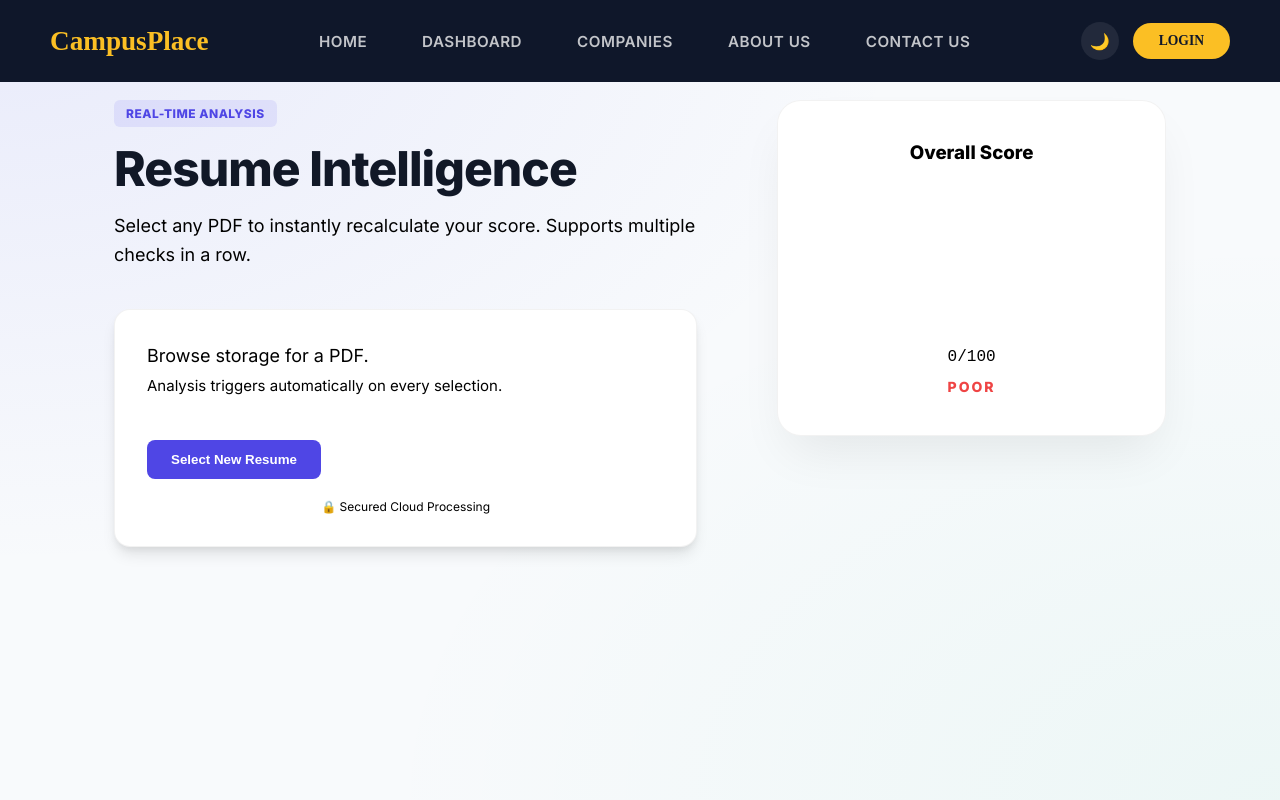
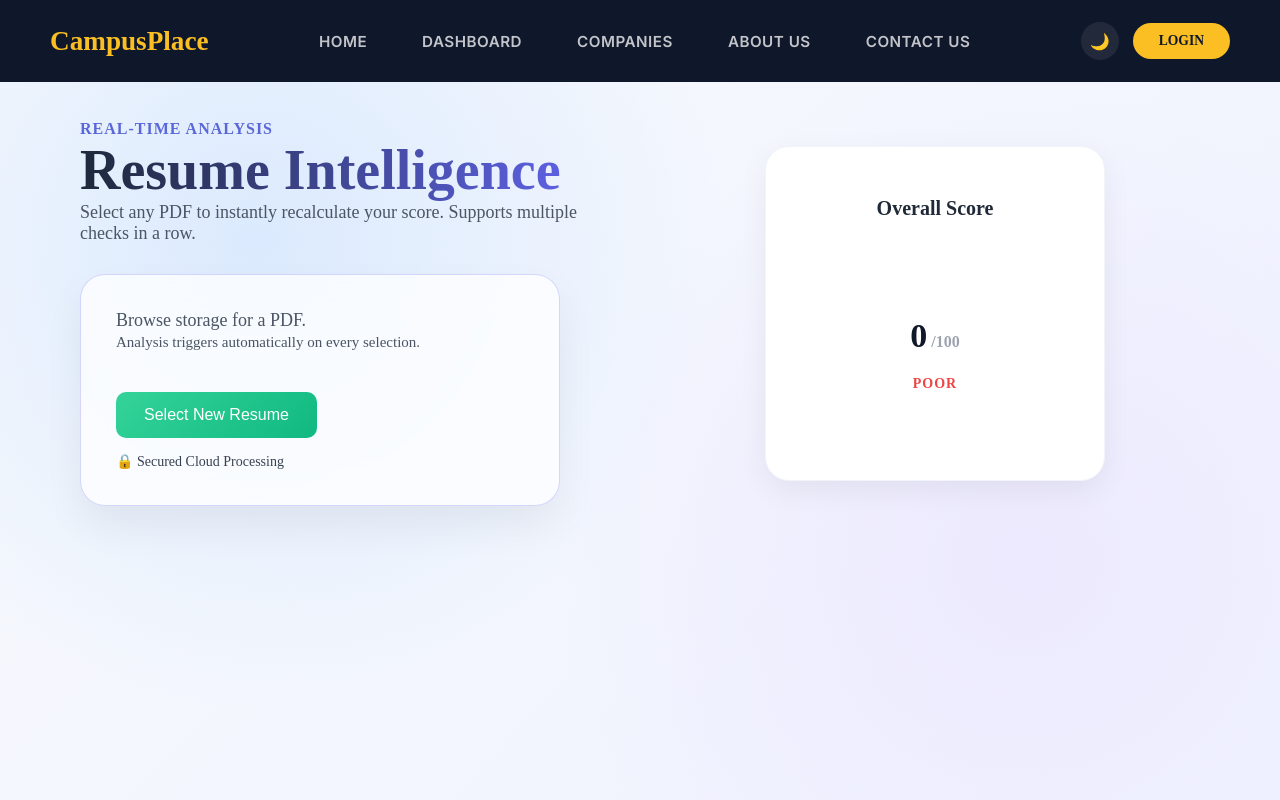
Before and after one commit to kanisha46/CampusPlace, a React (Vite) app in the folder CampusPlace-frontend/: page /resume-analysis in a window 1280 px wide. Shown: the top 800 px of the page. Built offline with nearby package versions, Linux system fonts and the light colour scheme; grey boxes are pictures that could not be loaded.

Commit message:
dashboard changed

```diff
--- a/CampusPlace-frontend/src/pages/Home.jsx
+++ b/CampusPlace-frontend/src/pages/Home.jsx
@@ -10,7 +10,7 @@ const dashboardItems = [
   { id: 2, title: "Company & Placements", desc: "Browse companies and placement insights.", icon: "💼",path: "/companies" },
   { id: 3, title: "Question Bank", desc: "Practice real interview questions.", icon: "❓",path: "/questions" },
   { id: 4, title: "Resume Analysis", desc: "Get AI-powered feedback.", icon: "📄", path: "/resume-analysis" },
-  { id: 5, title: "Progress Tracking", desc: "Monitor your learning journey.", icon: "📈" },
+  { id: 5, title: "Progress Tracking", desc: "Monitor your learning journey.", icon: "📈", path: "/progress" },
   { id: 6, title: "Mock test", desc: "Practice with quiz and code", icon: "🎙️" ,path: "/mock-test"},
 ];
 
--- a/CampusPlace-frontend/src/pages/ResumeAnalysis.css
+++ b/CampusPlace-frontend/src/pages/ResumeAnalysis.css
@@ -1,198 +1,436 @@
 /* ================= GLOBAL & LAYOUT ================= */
-:root {
-  --primary: #4f46e5;
-  --secondary: #10b981;
-  --bg-dark: #0a0c10;
-  --text-main: #1f2937;
-  --text-muted: #6b7280;
-  --glass-bg: rgba(255, 255, 255, 0.8);
-  --glass-border: rgba(0, 0, 0, 0.05);
-}
-
 .resume-page {
   min-height: 100vh;
-  font-family: 'Inter', -apple-system, sans-serif;
-  /* Cleaner background: subtle mesh gradient */
-  background-color: #f8fafc;
-  background-image:
-    radial-gradient(at 0% 0%, rgba(99, 102, 241, 0.1) 0px, transparent 50%),
-    radial-gradient(at 100% 100%, rgba(16, 185, 129, 0.05) 0px, transparent 50%);
+  background: radial-gradient(circle at 20% 30%, #dbeafe, transparent 40%),
+              radial-gradient(circle at 80% 70%, #ede9fe, transparent 40%),
+              linear-gradient(135deg, #f8fafc, #eef2ff);
 }
 
 .resume-container {
   display: flex;
-  gap: 80px;
-  max-width: 1100px;
+  gap: 60px;
+  max-width: 1200px;
+  width: 100%;
   margin: 0 auto;
-  padding: 100px 24px;
-  align-items: flex-start; /* Better for dynamic content height */
+  padding: 120px 40px 80px;
+  align-items: center;
+  justify-content: space-between;
+}
+.bar-fill {
+  height: 8px;
+  border-radius: 10px;
+  background: linear-gradient(90deg, #6366f1, #10b981);
+  transition: width 0.8s ease-in-out;
 }
 
+.bar-bg {
+  background: #e5e7eb;
+  height: 8px;
+  border-radius: 10px;
+  flex: 1;
+  margin: 0 12px;
+}
 /* ================= LEFT SECTION ================= */
 .resume-left {
-  flex: 1.2;
+  flex: 1;
 }
 
 .resume-badge {
-  display: inline-block;
-  background: rgba(79, 70, 229, 0.1);
-  color: var(--primary);
-  padding: 6px 12px;
-  border-radius: 6px;
-  font-size: 12px;
-  font-weight: 700;
-  letter-spacing: 0.5px;
-  margin-bottom: 16px;
+  color: #5a67d8;
+  font-weight: 600;
+  letter-spacing: 1px;
 }
 
 .resume-left h1 {
-  font-size: 48px;
-  font-weight: 800;
-  letter-spacing: -0.02em;
-  color: #111827;
-  margin-bottom: 16px;
-  line-height: 1.1;
+  font-size: 56px;
+  font-weight: 700;
+  background: linear-gradient(90deg, #1e293b, #6366f1);
+  -webkit-background-clip: text;
+  -webkit-text-fill-color: transparent;
 }
 
 .resume-left p {
-  color: var(--text-muted);
+  color: #4b5563;
   font-size: 18px;
-  line-height: 1.6;
-  margin-bottom: 40px;
+  margin-bottom: 30px;
+  max-width: 500px;
 }
 
-/* ================= UPLOAD CARD ================= */
+/* ================= DYNAMIC UPLOAD CARDS ================= */
 .upload-card {
-  background: white;
-  padding: 32px;
-  border-radius: 16px;
-  border: 1px solid var(--glass-border);
-  box-shadow: 0 4px 6px -1px rgba(0, 0, 0, 0.05), 0 10px 15px -3px rgba(0, 0, 0, 0.1);
-  transition: all 0.3s cubic-bezier(0.4, 0, 0.2, 1);
+  background: rgba(255, 255, 255, 0.75);
+  backdrop-filter: blur(18px);
+  padding: 35px;
+  border-radius: 25px;
+  border: 1px solid rgba(99, 102, 241, 0.25);
+  box-shadow: 0 20px 40px rgba(0, 0, 0, 0.06);
+  max-width: 480px;
+  transition: 0.4s ease;
 }
 
 .upload-card:hover {
-  box-shadow: 0 20px 25px -5px rgba(0, 0, 0, 0.1);
+  transform: translateY(-6px);
+  box-shadow: 0 25px 60px rgba(0, 0, 0, 0.1);
 }
 
-.upload-btn {
-  background: var(--primary);
-  color: white;
-  font-weight: 600;
-  padding: 12px 24px;
-  border-radius: 8px;
-  border: none;
-  cursor: pointer;
-  transition: transform 0.2s, background 0.2s;
-}
-
-.upload-btn:hover {
-  background: #4338ca;
-  transform: translateY(-1px);
-}
-
-/* ================= INSIGHTS (The New Stuff) ================= */
-.ai-insights-container {
-  margin-top: 32px;
+/* New: Selection Preview Box */
+.selected-file-box {
+  border: 2px solid #10b981 !important; /* Solid green when file is picked */
+  background: rgba(255, 255, 255, 0.9);
   display: flex;
   flex-direction: column;
   gap: 20px;
 }
 
-.insight-group {
-  background: white;
-  padding: 24px;
-  border-radius: 12px;
-  border: 1px solid var(--glass-border);
+/* New: Dashboard/Existing Resume Card */
+.existing-resume-card {
+  border: 1px solid rgba(90, 103, 216, 0.3) !important;
+  background: rgba(255, 255, 255, 0.8);
 }
 
-.insight-group h3 {
-  font-size: 16px;
-  font-weight: 700;
-  margin-bottom: 16px;
-  color: var(--text-main);
+.file-info-header, .file-info {
   display: flex;
   align-items: center;
-  gap: 8px;
+  gap: 15px;
 }
 
-/* Role Match Progress Bars */
-.role-match-row {
-  margin-bottom: 12px;
+.file-icon, .pdf-thumb {
+  font-size: 24px;
+  background: #f3f4f6;
+  padding: 12px;
+  border-radius: 12px;
+  color: #ef4444;
+  font-weight: bold;
+}
+
+.file-details strong {
+  display: block;
+  color: #1f2937;
+  word-break: break-all;
+}
+
+/* ================= BUTTONS & ACTIONS ================= */
+.upload-btn {
+  margin-top: 10px;
+  padding: 14px 28px;
+  background: linear-gradient(135deg, #34d399, #10b981);
+  border: none;
+  border-radius: 10px;
+  font-size: 16px;
+  color: white;
+  cursor: pointer;
+  transition: 0.3s ease;
+  width: fit-content;
+}
+
+.upload-btn:hover {
+  background: linear-gradient(135deg, #10b981, #059669);
+  transform: scale(1.03);
+}
+
+.upload-btn:disabled {
+  background: #9ca3af;
+  cursor: not-allowed;
+}
+
+.selection-actions {
   display: flex;
+  gap: 12px;
   align-items: center;
 }
 
-.role-name-text {
-  font-size: 14px;
-  font-weight: 500;
-  width: 120px;
+.primary-btn {
+  flex: 2;
 }
 
-.bar-bg {
-  height: 6px;
-  background: #f3f4f6;
+.change-btn {
+  flex: 1;
+  background: #fff;
+  border: 1px solid #d1d5db;
+  padding: 12px;
   border-radius: 10px;
-  flex: 1;
-  overflow: hidden;
+  cursor: pointer;
+  font-weight: 500;
+  transition: 0.2s;
 }
 
-.bar-fill {
-  height: 100%;
-  background: var(--primary);
-  border-radius: 10px;
+.change-btn:hover {
+  background: #f9fafb;
+}
+
+.cancel-text {
+  display: block;
+  margin-top: 15px;
+  background: none;
+  border: none;
+  color: #6b7280;
+  text-decoration: underline;
+  cursor: pointer;
+  font-size: 14px;
+}
+
+.privacy {
+  margin-top: 15px;
+  font-size: 14px;
+  color: #374151;
 }
 
 /* ================= RIGHT SECTION - SCORE ================= */
+/* ================= RIGHT SECTION - PREMIUM SCORE ================= */
 .resume-right {
-  flex: 0.8;
-  position: sticky;
-  top: 100px;
+  flex: 1;
+  display: flex;
+  justify-content: center;
+  align-items: center;
 }
 
 .score-card-white {
-  background: white;
-  padding: 40px;
+  background: #ffffff;
+  padding: 50px 40px;
   border-radius: 24px;
+  width: 340px;
+  box-shadow: 0 10px 30px rgba(0, 0, 0, 0.06);
   text-align: center;
-  border: 1px solid var(--glass-border);
-  box-shadow: 0 25px 50px -12px rgba(0, 0, 0, 0.08);
+  border: 1px solid #f1f5f9;
+}
+
+.score-card-white h3 {
+  font-size: 20px;
+  font-weight: 600;
+  margin-bottom: 30px;
+  color: #1f2937;
 }
 
 .progress-circle {
+  position: relative;
+  width: 180px;
+  height: 180px;
   margin: 0 auto;
-  position: relative;
+}
+.progress-circle svg {
+  transition: 0.4s ease;
 }
 
-/* Making the SVG look more "Techy" */
 .progress-circle svg circle {
-  stroke: #eef2ff; /* Background track */
+  filter: drop-shadow(0 0 15px currentColor);
+}
+.score-text {
+  position: absolute;
+  top: 50%;
+  left: 50%;
+  transform: translate(-50%, -50%);
+  font-size: 28px;
+  font-weight: bold;
+  color: #1f2937;
 }
 
-/* Apply gradient via CSS to the actual progress circle */
-.progress-circle svg circle:nth-child(1) {
-  stroke: #f1f5f9;
+.score-breakdown {
+  list-style: none;
+  padding: 0;
+  text-align: left;
+  margin-top: 25px;
 }
 
+.score-breakdown li {
+  display: flex;
+  justify-content: space-between;
+  margin-bottom: 12px;
+  font-size: 15px;
+  color: #4b5563;
+  border-bottom: 1px solid #f3f4f6;
+  padding-bottom: 5px;
+}
+
+.score-breakdown li span {
+  font-weight: 600;
+  color: #10b981;
+}
+
+/* ================= HISTORY SECTION ================= */
+.history-section {
+  max-width: 1200px;
+  margin: 60px auto;
+  padding: 0 40px;
+}
+
+.history-card {
+  background: white;
+  padding: 15px 25px;
+  margin-bottom: 12px;
+  display: flex;
+  justify-content: space-between;
+  align-items: center;
+  border-radius: 15px;
+  box-shadow: 0 4px 6px rgba(0,0,0,0.02);
+}
+
+/* ================= OPTIMIZATION SECTION ================= */
+.optimization-section {
+  padding: 120px 40px;
+  background: linear-gradient(135deg, #dff3ea, #e8e4ff, #f5e1f7);
+  color: #1f2937;
+}
+
+.optimization-header {
+  text-align: center;
+  max-width: 900px;
+  margin: 0 auto 80px;
+}
+
+.optimization-header h2 {
+  font-size: 42px;
+  margin-bottom: 20px;
+  line-height: 1.3;
+}
+
+.optimization-header p {
+  font-size: 18px;
+  color: #4b5563;
+}
+
+.optimization-content {
+  display: flex;
+  gap: 60px;
+  align-items: flex-start;
+  max-width: 1200px;
+  margin: 0 auto;
+}
+
+.optimization-left {
+  flex: 1;
+}
+
+.optimization-left h3 {
+  font-size: 28px;
+  margin-bottom: 20px;
+}
+
+.optimization-cards {
+  flex: 2;
+  display: grid;
+  grid-template-columns: repeat(3, 1fr);
+  gap: 30px;
+}
+
+.opt-card {
+  background: white;
+  padding: 30px;
+  border-radius: 20px;
+  transition: 0.3s ease;
+  box-shadow: 0 15px 30px rgba(0, 0, 0, 0.06);
+  border: 1px solid rgba(0, 0, 0, 0.05);
+}
+
+.opt-card:hover {
+  transform: translateY(-8px);
+  box-shadow: 0 20px 40px rgba(0, 0, 0, 0.1);
+}
+
+.opt-card h4 {
+  margin-bottom: 15px;
+  font-size: 19px;
+  color: #1f2937;
+}
+
+.opt-card ul {
+  list-style: none;
+  padding: 0;
+}
+
+.opt-card li {
+  margin-bottom: 10px;
+  font-size: 14px;
+  color: #4b5563;
+  display: flex;
+  align-items: flex-start;
+}
+
+.opt-card li::before {
+  content: "•";
+  color: #10b981;
+  font-weight: bold;
+  margin-right: 8px;
+}
 .score-text-overlay {
-  font-family: 'JetBrains Mono', monospace; /* Optional: adds a technical feel */
+  position: absolute;
+  top: 48%;
+  left: 50%;
+  transform: translate(-50%, -50%);
+  font-size: 34px;
+  font-weight: 700;
+  color: #111827;
+  display: flex;
+  align-items: baseline;
+  gap: 4px;
+}
+
+.total-possible {
+  font-size: 16px;
+  color: #9ca3af;
+}
+.score-badge {
+  margin-top: 15px;
+  display: inline-block;
+  padding: 6px 14px;
+  border-radius: 999px;
+  font-size: 13px;
+  font-weight: 600;
+  background: #eef2ff;
+  color: #4f46e5;
 }
 
 .score-classification {
-  margin-top: 12px;
+  position: absolute;
+  top: 70%;
+  left: 50%;
+  transform: translateX(-50%);
   font-size: 14px;
-  font-weight: 800;
+  font-weight: 700;
+  letter-spacing: 1px;
   text-transform: uppercase;
-  letter-spacing: 2px;
+  transition: 0.3s ease;
+}
+/* ================= RESPONSIVE ================= */
+@media (max-width: 992px) {
+  .resume-container {
+    flex-direction: column;
+    padding-top: 100px;
+    text-align: center;
+  }
+
+  .resume-left p {
+    margin: 0 auto 30px;
+  }
+
+  .upload-card {
+    margin: 0 auto;
+  }
+
+  .optimization-content {
+    flex-direction: column;
+  }
+
+  .optimization-cards {
+    grid-template-columns: 1fr;
+  }
+
+  .optimization-header h2 {
+    font-size: 28px;
+  }
+}
+.ai-insights-container {
+  margin-top: 40px;
+  animation: fadeInUp 0.8s ease forwards;
+  opacity: 0;
 }
 
-/* Privacy Text */
-.privacy {
-  margin-top: 20px;
-  font-size: 12px;
-  color: var(--text-muted);
-  display: flex;
-  align-items: center;
-  justify-content: center;
-  gap: 4px;
+@keyframes fadeInUp {
+  from {
+    transform: translateY(15px);
+    opacity: 0;
+  }
+  to {
+    transform: translateY(0);
+    opacity: 1;
+  }
 }
```
Also changed, not shown: CampusPlace-frontend/src/pages/Dashboard.css (+122 -34 lines), CampusPlace-frontend/src/pages/Dashboard.jsx (+11 -3 lines), 8 other files (tests, documents, lock files or other folders).
